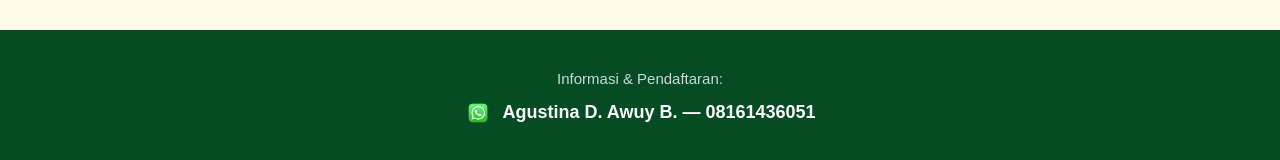
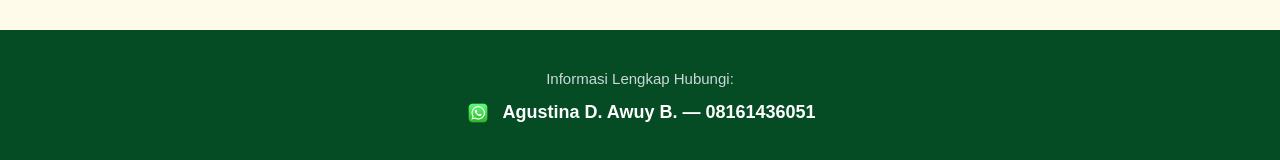
Before and after one commit to fredocto/pormaesa-ekosistem, a Next.js app: page / in a window 1280 px wide. Shown: the part 1434-1594 px from the top of the page. Built offline with nearby package versions, Linux system fonts and the light colour scheme; no server answers.

Commit message:
style: update footer contact title text

```diff
--- a/app/page.tsx
+++ b/app/page.tsx
@@ -178,7 +178,7 @@ export default function HomeBridge() {
 
           {/* Teks Informasi & Pendaftaran (Biasa, Tidak Bold) */}
           <p style={{ margin: '0 0 12px 0', fontSize: '15px', color: '#E2E8F0', opacity: 0.9 }}>
-            Informasi & Pendaftaran:
+            Informasi Lengkap Hubungi:
           </p>
 
           {/* Nama & Nomor WA dengan Logo /public/logo-wa.png */}
```
